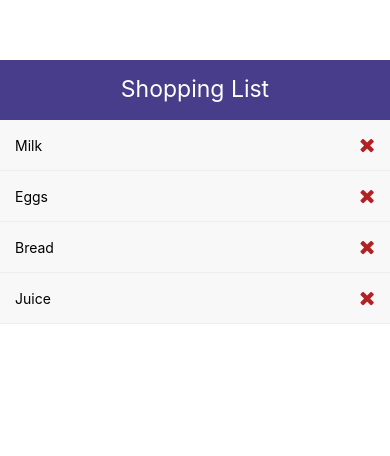
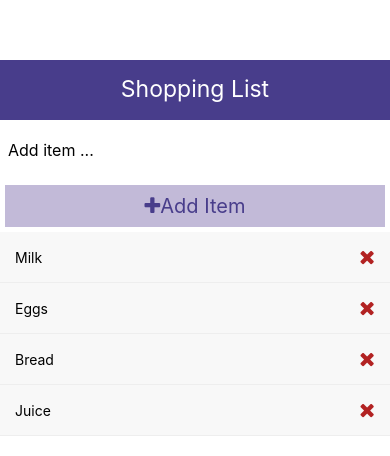
Before and after one commit to Kawsikan/Todo-React-Native, a React Native app: screen / in a window 390 px wide. Shown: the top 456 px of the page. Built offline with nearby package versions, Linux system fonts and the light colour scheme.

Commit message:
created add items compo

```diff
--- a/App.js
+++ b/App.js
@@ -1,10 +1,11 @@
 import React, { useEffect, useState } from 'react';
 import { FlatList, Text, View, StyleSheet } from 'react-native';
-import Header from './components/Header';
-import ListItem from './components/ListItem';
 // import { uuid } from 'uuidv4'; not working
 import 'react-native-get-random-values';
 import { v4 as uuidv4 } from 'uuid';
+import Header from './components/Header';
+import ListItem from './components/ListItem';
+import AddItem from './components/AddItem';
 
 const App = () => {
 
@@ -25,8 +26,9 @@
 
     <View style={styles.container}>
       <Header title="Shopping List" />
+      <AddItem />
       <FlatList data={items}
-        renderItem={({ item }) => <ListItem item={item} deleteItem={deleteItem}/>}
+        renderItem={({ item }) => <ListItem item={item} deleteItem={deleteItem} />}
       />
     </View>
 
--- /dev/null
+++ b/components/AddItem.js
@@ -0,0 +1,35 @@
+import React from 'react';
+import { Text, View, StyleSheet, TextInput, TouchableOpacity } from 'react-native';
+import Icon from 'react-native-vector-icons/dist/FontAwesome';
+
+
+const AddItem = ({ title }) => {
+    return (
+        <View>
+            <TextInput placeholder="Add item ..." style={styles.input} />
+            <TouchableOpacity style={styles.btn}>
+                <Text style={styles.btnText}><Icon name="plus" size={20} />Add Item</Text>
+            </TouchableOpacity>
+        </View>
+    )
+}
+
+const styles = StyleSheet.create({
+    input: {
+        height: 60,
+        padding: 8,
+        fontSize: 16
+    },
+    btn: {
+        backgroundColor: '#c2bad8',
+        padding: 9,
+        margin: 5
+    },
+    btnText: {
+        color: 'darkslateblue',
+        fontSize: 20,
+        textAlign: 'center'
+    }
+})
+
+export default AddItem
```
